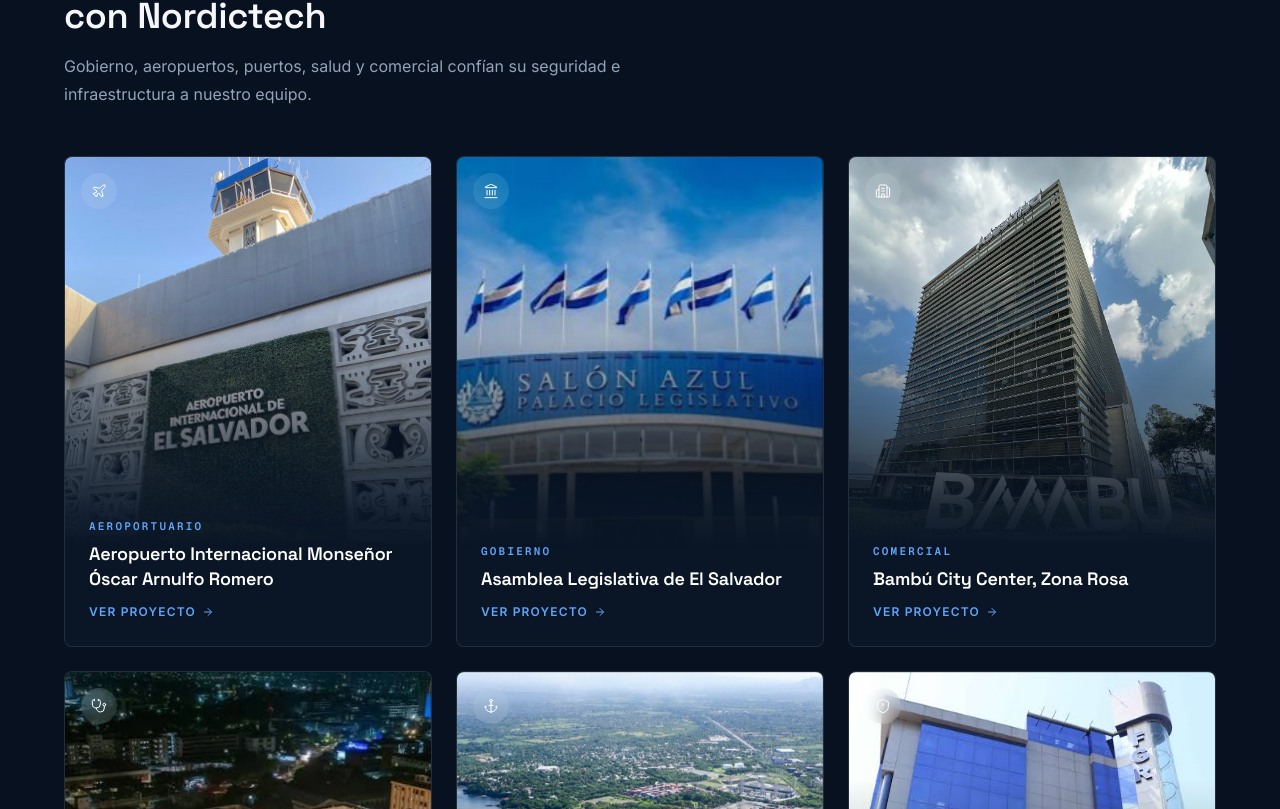
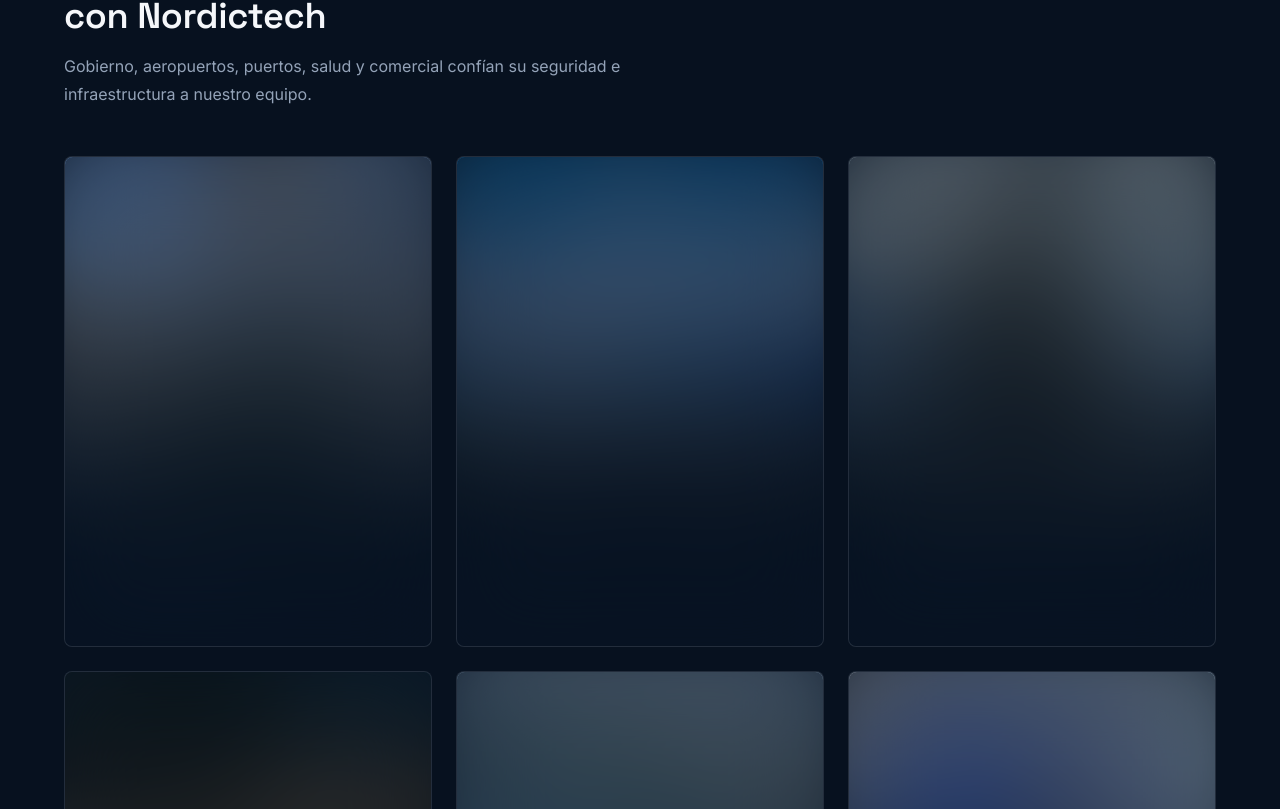
Before and after one commit to acospalencia/NordicWEBNextJS, a Next.js app: page / in a window 1280 px wide. Shown: the part 2691-3500 px from the top of the page. Built offline with nearby package versions, Linux system fonts and the light colour scheme.

Commit message:
feat: ocultar temporalmente las cards de clientes con blur reversible

```diff
--- a/components/featured-projects.tsx
+++ b/components/featured-projects.tsx
@@ -15,8 +15,12 @@ import {
   X,
 } from "lucide-react";
 import { useOutsideClick } from "@/hooks/use-outside-click";
+import { cn } from "@/lib/utils";
 import { Reveal, RevealGroup, EASE } from "@/components/ui/reveal";
 import { HoverGlow } from "@/components/ui/hover-glow";
+
+// Cambiar a `false` para volver a mostrar y habilitar las cards de clientes.
+const BLUR_CLIENT_PROJECT_CARDS = true;
 
 const PROJECTS = [
   {
@@ -241,8 +245,19 @@ export function FeaturedProjects() {
               <motion.button
                 layoutId={`card-${project.name}-${id}`}
                 transition={{ layout: layoutTransition }}
-                onClick={() => setActive(project)}
-                className="group relative flex aspect-[3/4] w-full flex-col justify-end overflow-hidden rounded-lg border border-white/10 bg-[#0A1626] p-6 text-left transition-[border-color] duration-150 hover:border-[#3B82F6]/40"
+                onClick={() => {
+                  if (!BLUR_CLIENT_PROJECT_CARDS) setActive(project);
+                }}
+                disabled={BLUR_CLIENT_PROJECT_CARDS}
+                aria-label={
+                  BLUR_CLIENT_PROJECT_CARDS
+                    ? "Proyecto temporalmente oculto"
+                    : `Ver proyecto: ${project.name}`
+                }
+                className={cn(
+                  "group relative flex aspect-[3/4] w-full flex-col justify-end overflow-hidden rounded-lg border border-white/10 bg-[#0A1626] p-6 text-left transition-[border-color] duration-150 hover:border-[#3B82F6]/40",
+                  BLUR_CLIENT_PROJECT_CARDS && "cursor-default hover:border-white/10"
+                )}
               >
                 <HoverGlow
                   active={hoveredIndex === index}
@@ -252,7 +267,11 @@ export function FeaturedProjects() {
                 <motion.div
                   layoutId={`icon-${project.name}-${id}`}
                   transition={{ layout: layoutTransition }}
-                  className="absolute inset-0 [mask-image:linear-gradient(to_bottom,black_22%,rgba(0,0,0,0.8)_38%,rgba(0,0,0,0.5)_52%,rgba(0,0,0,0.25)_63%,rgba(0,0,0,0.08)_72%,transparent_80%)]"
+                  aria-hidden={BLUR_CLIENT_PROJECT_CARDS}
+                  className={cn(
+                    "absolute inset-0 [mask-image:linear-gradient(to_bottom,black_22%,rgba(0,0,0,0.8)_38%,rgba(0,0,0,0.5)_52%,rgba(0,0,0,0.25)_63%,rgba(0,0,0,0.08)_72%,transparent_80%)]",
+                    BLUR_CLIENT_PROJECT_CARDS && "scale-110 blur-2xl"
+                  )}
                 >
                   <Image
                     src={project.image}
@@ -266,7 +285,13 @@ export function FeaturedProjects() {
                   </div>
                 </motion.div>
 
-                <div className="relative">
+                <div
+                  aria-hidden={BLUR_CLIENT_PROJECT_CARDS}
+                  className={cn(
+                    "relative",
+                    BLUR_CLIENT_PROJECT_CARDS && "opacity-20 blur-2xl"
+                  )}
+                >
                   <span className="font-mono text-[11px] font-semibold uppercase tracking-[0.2em] text-[#60A5FA]">
                     {project.sector}
                   </span>
@@ -282,6 +307,13 @@ export function FeaturedProjects() {
                     <ArrowRight className="size-3 transition-transform group-hover:translate-x-1" />
                   </span>
                 </div>
+
+                {BLUR_CLIENT_PROJECT_CARDS && (
+                  <span
+                    aria-hidden
+                    className="pointer-events-none absolute inset-0 z-20 rounded-lg bg-[#07111F]/55 backdrop-blur-2xl"
+                  />
+                )}
               </motion.button>
               </motion.div>
             );
```
